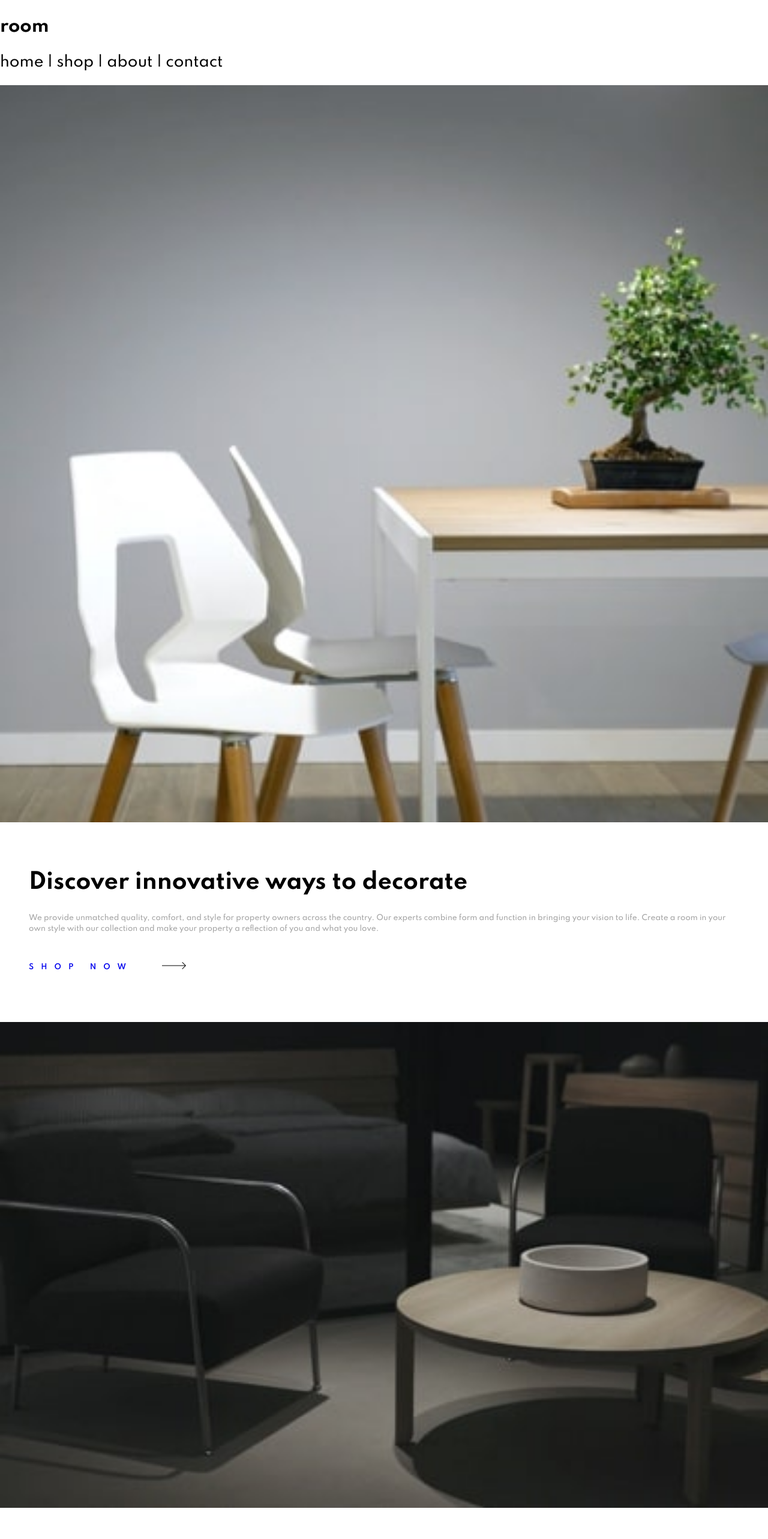
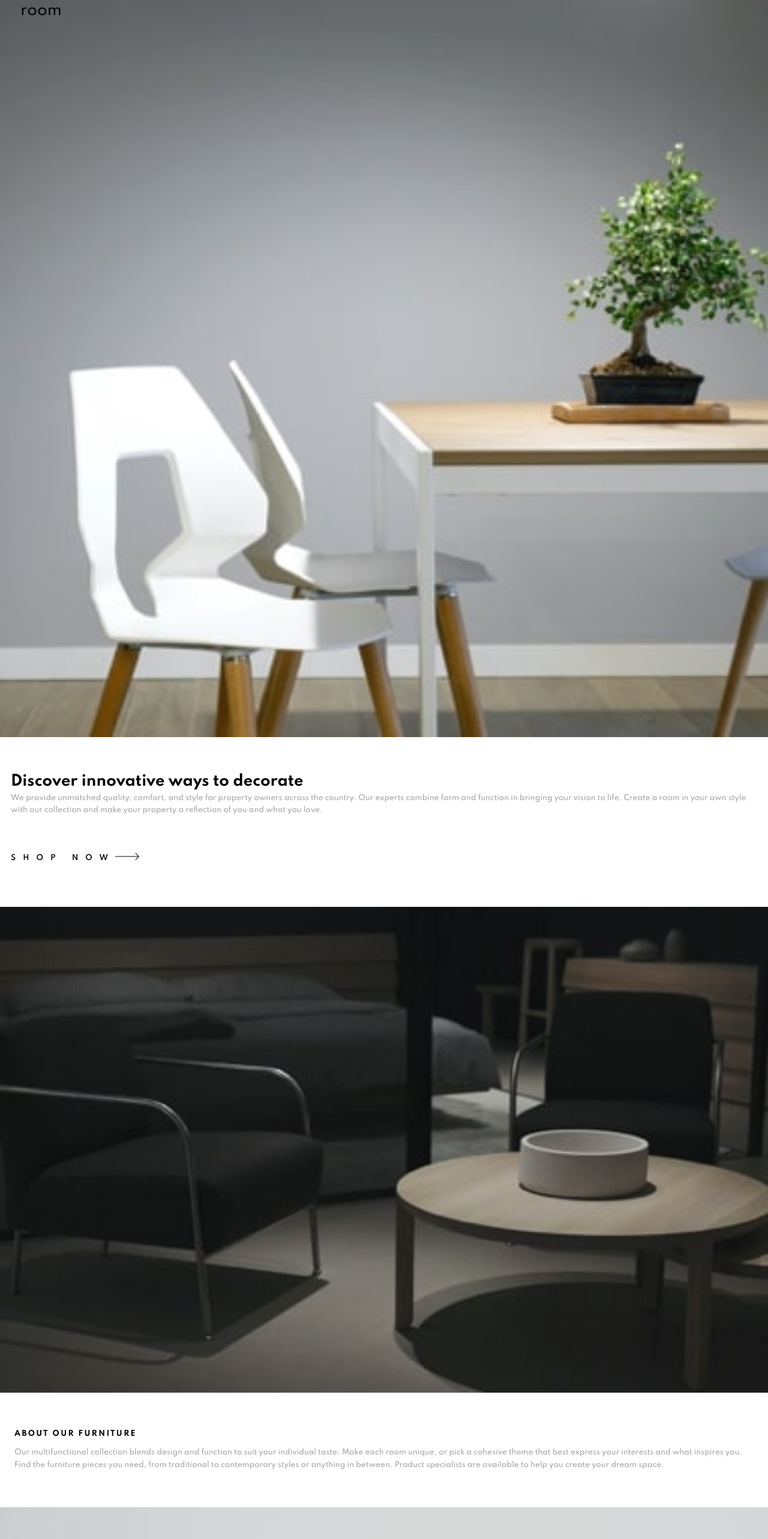
Before and after one commit to puyanwei/fe-practice, a React (Create React App) app: page /furniture-shop in a window 1280 px wide. Shown: the top 2566 px of the page at 60% size. Built offline with nearby package versions, Linux system fonts and the light colour scheme.

Commit message:
Removed auto base css config, adjusted styles

```diff
--- /dev/null
+++ b/src/icons/furniture-shop-icons/IconHamburger.jsx
@@ -0,0 +1,13 @@
+const IconHamburger = () => {
+  return (
+    <svg width="20" height="14" xmlns="http://www.w3.org/2000/svg">
+      <path
+        d="M20 12v2H0v-2h20zm0-6v2H0V6h20zm0-6v2H0V0h20z"
+        fill="#FFF"
+        fill-rule="evenodd"
+      />
+    </svg>
+  );
+};
+
+export default IconHamburger;
--- a/src/index.css
+++ b/src/index.css
@@ -4,7 +4,7 @@
 
 @layer components {
   .furniture-desc {
-    @apply text-grayDark text-xxs leading-normal;
+    @apply text-grayDark text-xxs leading-slight;
   }
 }
 
--- a/src/pages/FurnitureShop.tsx
+++ b/src/pages/FurnitureShop.tsx
@@ -1,18 +1,21 @@
 import '../styles/furniture-shop/furniture-shop-styles.css';
 import 'tailwindcss/tailwind.css';
 import IconArrow from 'icons/furniture-shop-icons/IconArrow';
+import IconHamburger from 'icons/furniture-shop-icons/IconHamburger';
 
 const FurnitureShop = () => {
   return (
     <div className="furniture-shop">
-      <h3>room</h3>
-      <nav> home | shop | about | contact</nav>
-      <img
-        className="w-full my-4"
-        src="images/mobile-image-hero-1.jpg"
-        alt=""
-      />
-      <div className="m-8">
+      <div className="relative">
+        <img
+          className="w-full my-4 mt-0"
+          src="images/mobile-image-hero-1.jpg"
+          alt=""
+        />
+        <IconHamburger />
+        <h3 className="absolute top-0 transform translate-x-1/2">room</h3>
+      </div>
+      <div className="m-3">
         <h2 className="text-lg font-bold">
           Discover innovative ways to decorate
         </h2>
@@ -24,15 +27,19 @@ const FurnitureShop = () => {
           love.
         </p>
         <a href="/">
-          <span className="inline-block uppercase text-xxs my-6 mr-8 tracking-xlg font-semibold no-underline text-black">
+          <span className="inline-block uppercase text-xxs mt-10 ml-0 mb-2 tracking-xlg font-semibold no-underline text-black">
             Shop now
           </span>
-          <IconArrow />
+          <span className="inline-block">
+            <IconArrow />
+          </span>
         </a>
       </div>
-      <img className="w-full" src="images/image-about-dark.jpg" alt="" />
-      <div className="m-8">
-        <h3 className="text-xxs uppercase tracking-xsm">About our furniture</h3>
+      <img className="w-full my-10" src="images/image-about-dark.jpg" alt="" />
+      <div className="m-4 mb-10">
+        <h3 className="text-xxs font-bold uppercase tracking-xsm mb-2">
+          About our furniture
+        </h3>
         <p className="furniture-desc">
           Our multifunctional collection blends design and function to suit your
           individual taste. Make each room unique, or pick a cohesive theme that
--- a/tailwind.config.js
+++ b/tailwind.config.js
@@ -1,7 +1,4 @@
 module.exports = {
-  corePlugins: {
-    preflight: false,
-  },
   theme: {
     colors: {
       grayDark: 'hsl(0, 0%, 63%)',
@@ -11,6 +8,9 @@ module.exports = {
       xsm: '0.1rem',
       xlg: '0.5rem',
     },
+    lineHeight: {
+      slight: '0.85rem',
+    },
     fontSize: {
       xxs: '0.5rem',
     },
```
Also changed, not shown: src/icons/furniture-shop-icons/icon-hamburger.svg (deleted).
